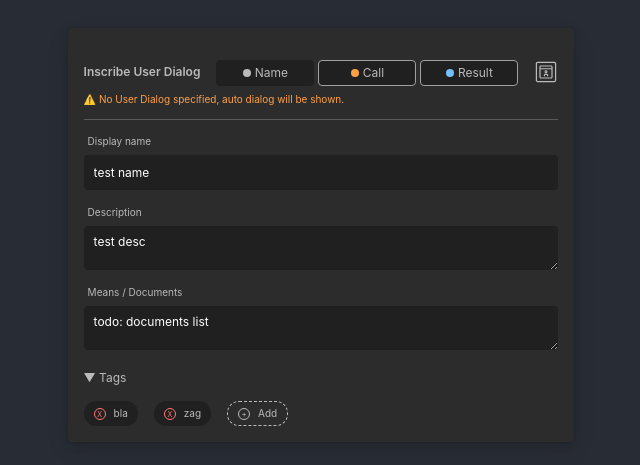
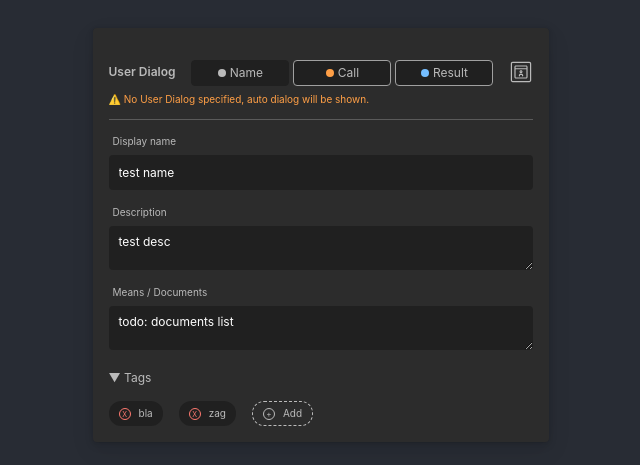
Before and after one commit to ivy-lli/inscription-editor-tryout, a React (Create React App) app: page / in a window 1280 px wide. Shown: the part 165-630 px from the top of the page, without its empty margins (319-959 px from the left). Built offline with nearby package versions, Linux system fonts and the light colour scheme.

Commit message:
refactoring

```diff
--- a/src/App.tsx
+++ b/src/App.tsx
@@ -1,27 +1,13 @@
 import './App.css';
 import Editor from './components/Editor';
-import NameTab from './components/tabs/NameTab';
-import ResultTab from './components/tabs/ResultTab';
-import CallTab from './components/tabs/CallTab';
-import { TabProps, TabState } from './components/Header';
 import { useUserDialogEditor } from './data/editor';
 
 function App() {
-  const { nameTab, callTab, headerState } = useUserDialogEditor();
-
-  const tabsList: TabProps[] = [
-    {
-      name: 'Name',
-      state: nameTab.state,
-      content: <NameTab data={nameTab.data} onChange={nameTab.setData} messages={nameTab.messages} />
-    },
-    { name: 'Call', state: callTab.state, content: <CallTab data={callTab.data} onChange={callTab.setData} messages={callTab.messages} /> },
-    { name: 'Result', state: TabState.CONFIGURED, content: <ResultTab /> }
-  ];
+  const userDialogProps = useUserDialogEditor();
 
   return (
     <div className='App-header'>
-      <Editor title='Inscribe User Dialog' status={headerState} tabsList={tabsList} activeTab={tabsList[0].name} />
+      <Editor {...userDialogProps} />
     </div>
   );
 }
--- a/src/components/Editor.tsx
+++ b/src/components/Editor.tsx
@@ -1,17 +1,17 @@
 import { Tabs, TabsContent } from '@radix-ui/react-tabs';
 import { Separator } from '@radix-ui/react-separator';
-import Header, { HeaderProps } from './Header';
+import Header from './Header';
 import './Editor.css';
-
-export interface EditorProps extends HeaderProps {}
+import { EditorProps } from '../data/editor';
 
 const Editor = (props: EditorProps) => {
+  const defaultTab = props.tabs.length > 0 ? props.tabs[0].name : '';
   return (
     <div className='editor'>
-      <Tabs className='tabs-root' defaultValue={props.activeTab}>
+      <Tabs className='tabs-root' defaultValue={defaultTab}>
         <Header {...props} />
         <Separator className='separator-root' style={{ margin: '15px 0' }} />
-        {props.tabsList.map((tab, index) => (
+        {props.tabs.map((tab, index) => (
           <TabsContent key={`${index}-${tab.name}`} className='tabs-content' value={tab.name}>
             {tab.content}
           </TabsContent>
--- a/src/components/Header.tsx
+++ b/src/components/Header.tsx
@@ -1,46 +1,25 @@
 import { TabsList, TabsTrigger } from '@radix-ui/react-tabs';
-import { Message } from '../data/message';
+import { EditorProps } from '../data/editor';
 import editorIcon from '../icons/user-dialog.svg';
 import './Header.css';
 
-export interface HeaderProps {
-  title: string;
-  status: Message[];
-  tabsList: TabProps[];
-  activeTab?: string;
-}
-
-export interface TabProps {
-  name: string;
-  content: JSX.Element;
-  state: TabState;
-}
-
-export enum TabState {
-  EMPTY = 'empty',
-  CONFIGURED = 'configured',
-  DIRTY = 'dirty',
-  WARNING = 'warning',
-  ERROR = 'error'
-}
-
-const Header = (props: HeaderProps) => (
+const Header = (props: EditorProps) => (
   <>
     <div className='header'>
       <div className='header-title'>
         <div className='header-editor'>{props.title}</div>
       </div>
       <TabsList className='tabs-list'>
-        {props.tabsList.map((tab, index) => (
+        {props.tabs.map((tab, index) => (
           <TabsTrigger key={`${index}-${tab.name}`} className='tabs-trigger' value={tab.name}>
-            <span className='dirty-state' data-state={tab.state ?? TabState.EMPTY} />
+            <span className='dirty-state' data-state={tab.state} />
             {tab.name}
           </TabsTrigger>
         ))}
       </TabsList>
       <img src={editorIcon} className='header-icon' alt='icon' />
     </div>
-    {props.status.map((state, index) => (
+    {props.headerState.map((state, index) => (
       <div key={`${index}-${state.field}`} className={`header-status message-${state.severity}`}>
         {state.message}
       </div>
--- a/src/data/editor.ts
+++ b/src/data/editor.ts
@@ -1,22 +1,36 @@
-import { useEffect, useState } from 'react';
-import { CallTabProps, useCallTab } from './call-tab';
+import React, { useEffect, useState } from 'react';
+import CallTab from '../components/tabs/CallTab';
+import NameTab from '../components/tabs/NameTab';
+import ResultTab from '../components/tabs/ResultTab';
+import { useCallTab } from './call-tab';
 import { Message, MessageSeverity } from './message';
-import { NameTabProps, useNameTab } from './name-tab';
+import { useNameTab } from './name-tab';
+import { TabProps, TabState } from './tab';
 
-export interface UserDialogProps {
-  nameTab: NameTabProps;
-  callTab: CallTabProps;
+export interface EditorProps {
+  title: string;
   headerState: Message[];
+  tabs: TabProps[];
 }
 
-export function useUserDialogEditor(): UserDialogProps {
-  const nameTabProps = useNameTab({
-    name: 'test name',
-    description: 'test desc',
-    tags: ['bla', 'zag']
-  });
+export function useUserDialogEditor(): EditorProps {
+  const nameTabProps = useNameTab({ name: 'test name', description: 'test desc', tags: ['bla', 'zag'] });
   const callTabProps = useCallTab({ dialog: '', start: '' });
   const [headerState, setHeaderState] = useState([] as Message[]);
+
+  const tabs: TabProps[] = [
+    {
+      name: 'Name',
+      state: nameTabProps.state,
+      content: React.createElement(NameTab, { data: nameTabProps.data, onChange: nameTabProps.setData, messages: nameTabProps.messages })
+    },
+    {
+      name: 'Call',
+      state: callTabProps.state,
+      content: React.createElement(CallTab, { data: callTabProps.data, onChange: callTabProps.setData, messages: callTabProps.messages })
+    },
+    { name: 'Result', state: TabState.CONFIGURED, content: React.createElement(ResultTab) }
+  ];
 
   useEffect(() => {
     const messages = [...nameTabProps.messages, ...callTabProps.messages];
@@ -26,5 +40,5 @@ export function useUserDialogEditor(): UserDialogProps {
       setHeaderState([{ field: 'name', severity: MessageSeverity.INFO, message: nameTabProps.data.name }]);
     }
   }, [nameTabProps.data, nameTabProps.messages, callTabProps.messages]);
-  return { nameTab: nameTabProps, callTab: callTabProps, headerState: headerState };
+  return { title: 'User Dialog', headerState: headerState, tabs: tabs };
 }
--- a/src/data/tab.ts
+++ b/src/data/tab.ts
@@ -7,6 +7,12 @@ export enum TabState {
   DIRTY = 'dirty',
   WARNING = 'warning',
   ERROR = 'error'
+}
+
+export interface TabProps {
+  name: string;
+  content: JSX.Element;
+  state: TabState;
 }
 
 export function useTabState(initData: string, data: any, messages: Message[]): TabState {
```
